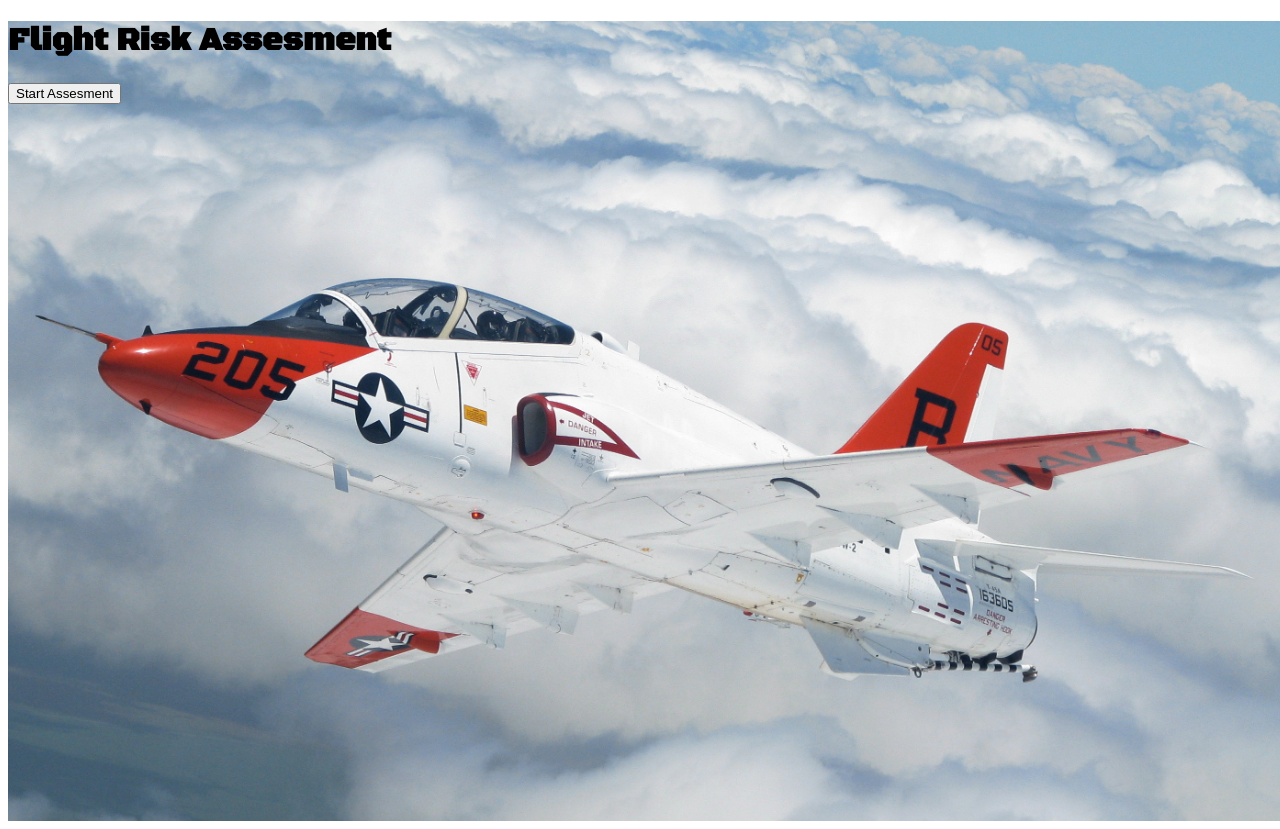
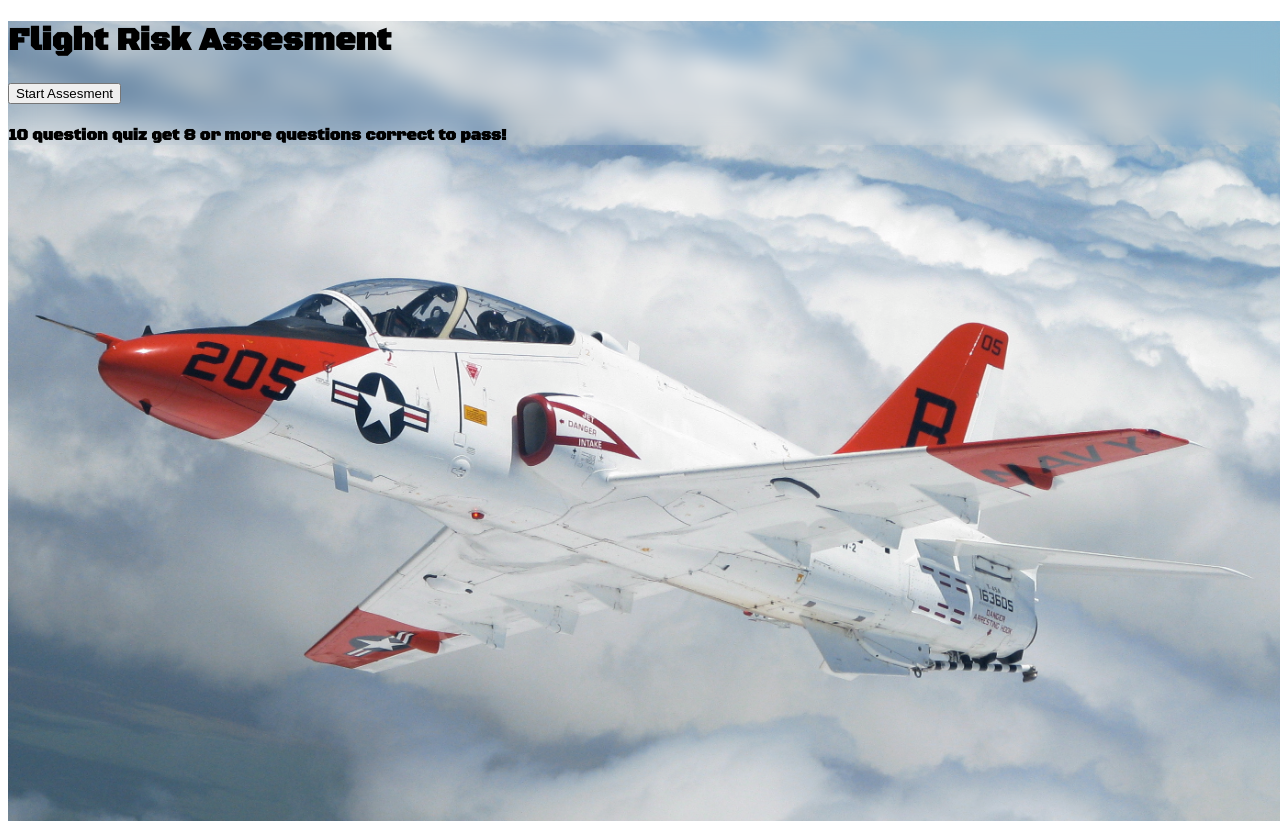
Before and after one commit to Dposada23/Naval-project, an Angular app in the folder navyproj/: page /home in a window 1280 px wide. Built offline with nearby package versions, Linux system fonts and the light colour scheme; what angular-bootstrap-md, mdb-angular-ui-kit would draw is missing.

Commit message:
fixed bug
Was not getting a pass/hazard result

```diff
--- a/navyproj/src/app/assesments/assesments.component.html
+++ b/navyproj/src/app/assesments/assesments.component.html
@@ -20,12 +20,14 @@
             <div class ="text-center" *ngIf= "result">
               Correct Answers: {{correctAnswers}} | Incorrect Answers: {{incorrectAnswers}} <br>
               <h3>Score:{{correctAnswers / quizzes.length *100}}</h3>
-              <div *ngIf ="correctAnswers > 7">
+              <div *ngIf ="correctAnswers >= 7">
                 <div class="timer-btn-circle-container">
                   <button id="bigbtn" type="button" class="btn btn-success btn-circle-pass" >
                     <h1>PASS</h1>
                   </button>
                 </div>
+                <div class="row mb-5"></div>
+                <a  routerLink="/home"><button type="button" class="btn btn-primary btn-rounded" size ="lg" mdbWavesEffect>Retake Assesment</button></a>
               </div>
               <div *ngIf ="correctAnswers < 7">
                 <div class="timer-btn-circle-container">
--- a/navyproj/src/app/assesments/assesments.service.ts
+++ b/navyproj/src/app/assesments/assesments.service.ts
@@ -26,8 +26,8 @@
     {
       question: 'Are you taking any prescription or over-the-counter drugs?',
       answer:[
-      {option: 'Yes', correct: true },
-      {option: 'No', correct: false },
+      {option: 'Yes', correct: false },
+      {option: 'No', correct: true },
         ]
       },
       {
--- a/navyproj/src/app/home/home.component.css
+++ b/navyproj/src/app/home/home.component.css
@@ -1,3 +1,9 @@
 h1 {
   font-family: 'Black Ops One', cursive;
-}
+
+  }
+  div{
+    background-color: #ffffff00;
+    backdrop-filter: blur(12px);
+    -webkit-backdrop-filter: blur(12px);
+  }
--- a/navyproj/src/app/home/home.component.html
+++ b/navyproj/src/app/home/home.component.html
@@ -12,20 +12,20 @@
 
                   <!-- Heading -->
 
-                  <h1 class="display-4 black-text pt-5 mb-2" style = "font-family: Black Ops One" >Flight Risk Assesment</h1>
-
+                  <h1 class="display-4 black-text pt-5 mb-2"  style = "font-family: Black Ops One" >Flight Risk Assesment</h1>
 
                   <!-- Description -->
                   <div class="row mb-5"></div>
                  <div class="col-md-12">
-                  <a  routerLink="/assesments"><button type="button" class="btn btn-danger btn-lg btn-rounded"  mdbWavesEffect>Start Assesment</button></a>
+                  <a  routerLink="/assesments"><button type="button" class="btn btn-danger btn-lg btn-rounded" mdbWavesEffect>Start Assesment</button></a>
                 </div>
 
 
               </div>
 
-
-          </div>
+              <div class="col-md-5">
+                <h4 class="display-6 black-text pt-5 mb-2"  style = "font-family: Black Ops One">10 question quiz get 8 or more questions correct to pass!</h4>
+              </div>
 
       </div>
 
```
